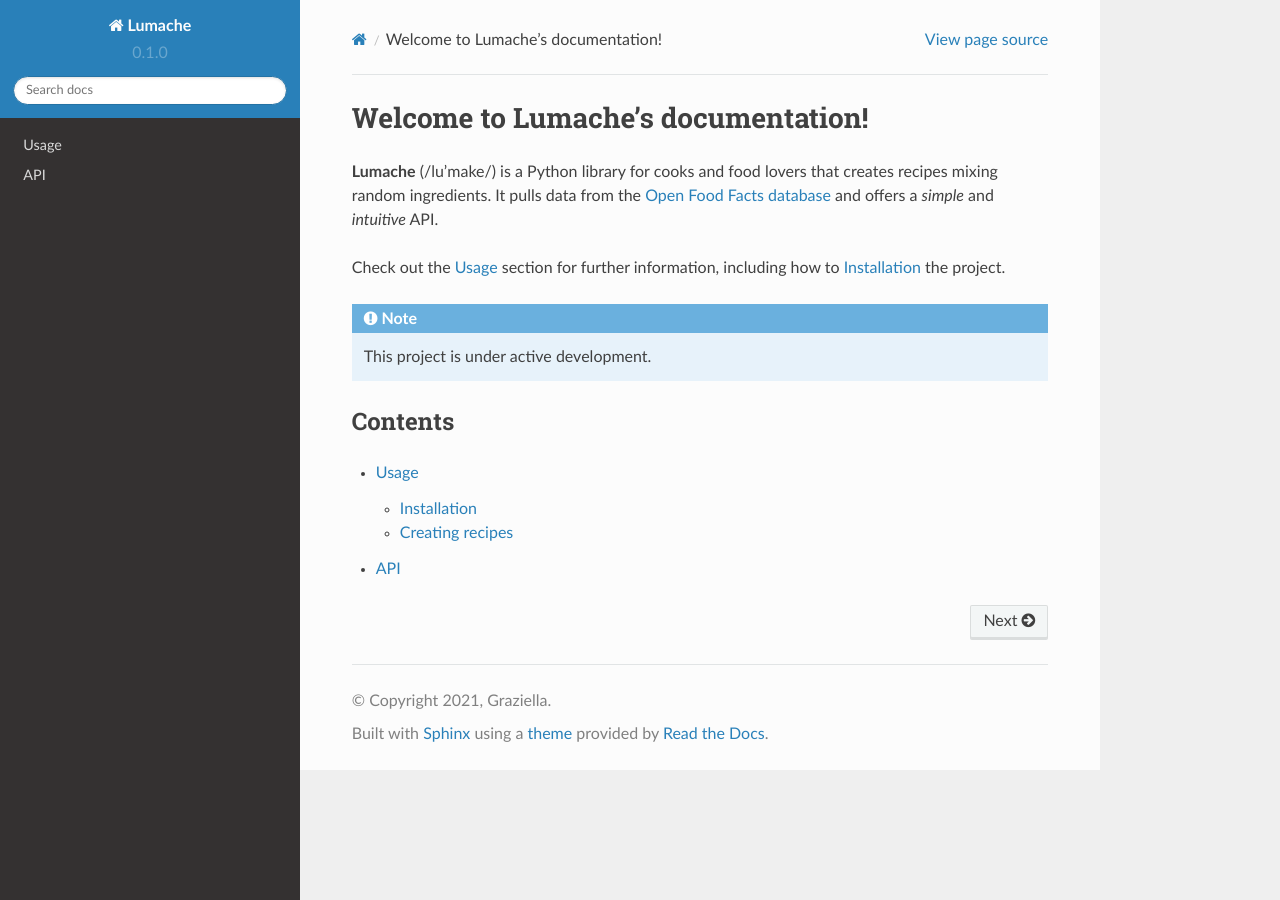
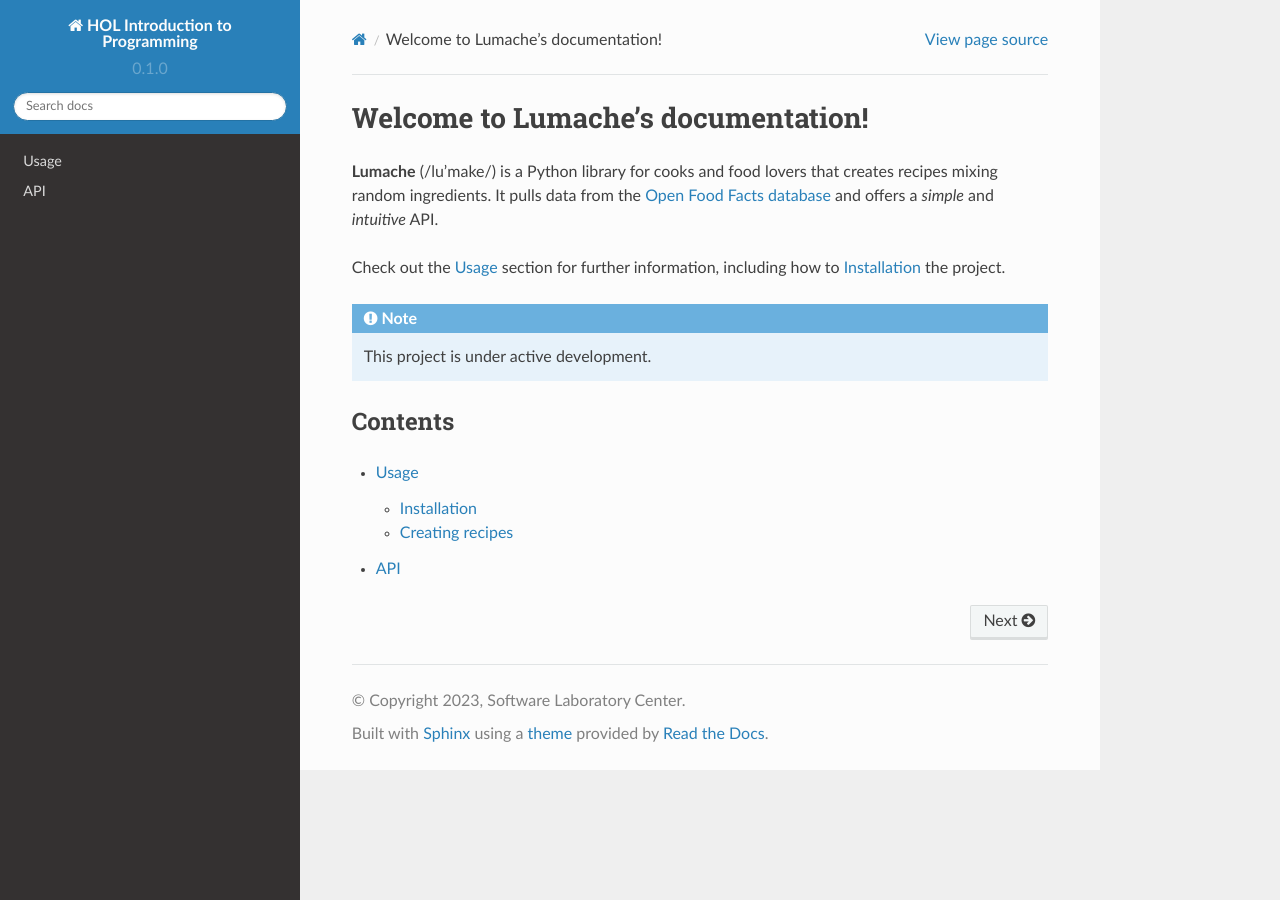
Before and after one commit to academic600/hol-introduction-to-programming, a Sphinx documentation site: the page built from docs/source/index.rst, in a window 1280 px wide. Built offline with Sphinx 7.4.7 and the Read the Docs theme 2.0.0, drawn with Linux system fonts in a browser that asks for light colours.

```diff
--- a/docs/source/conf.py
+++ b/docs/source/conf.py
@@ -2,9 +2,9 @@
 
 # -- Project information
 
-project = 'Lumache'
-copyright = '2021, Graziella'
-author = 'Graziella'
+project = 'HOL Introduction to Programming'
+copyright = '2023, Software Laboratory Center'
+author = 'Elizabeth Erika Felia Oroh ER22-2, Renaldy RX19-2'
 
 release = '0.1'
 version = '0.1.0'
@@ -32,4 +32,5 @@ templates_path = ['_templates']
 html_theme = 'sphinx_rtd_theme'
 
 # -- Options for EPUB output
+
 epub_show_urls = 'footnote'
```
Also changed, not shown: README.rst (+1 -9 lines), pyproject.toml (+5 -2 lines), .readthedocs.yaml.
